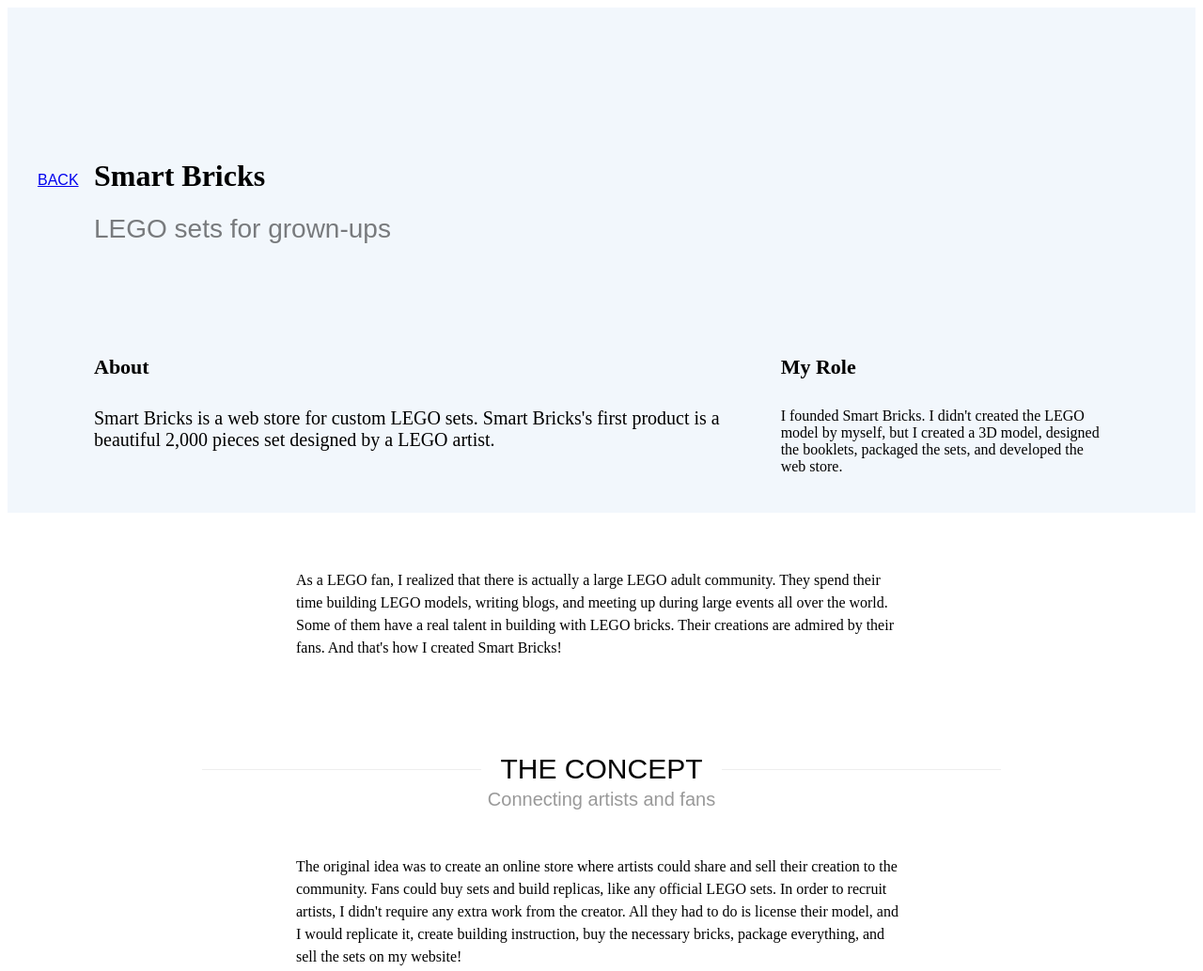
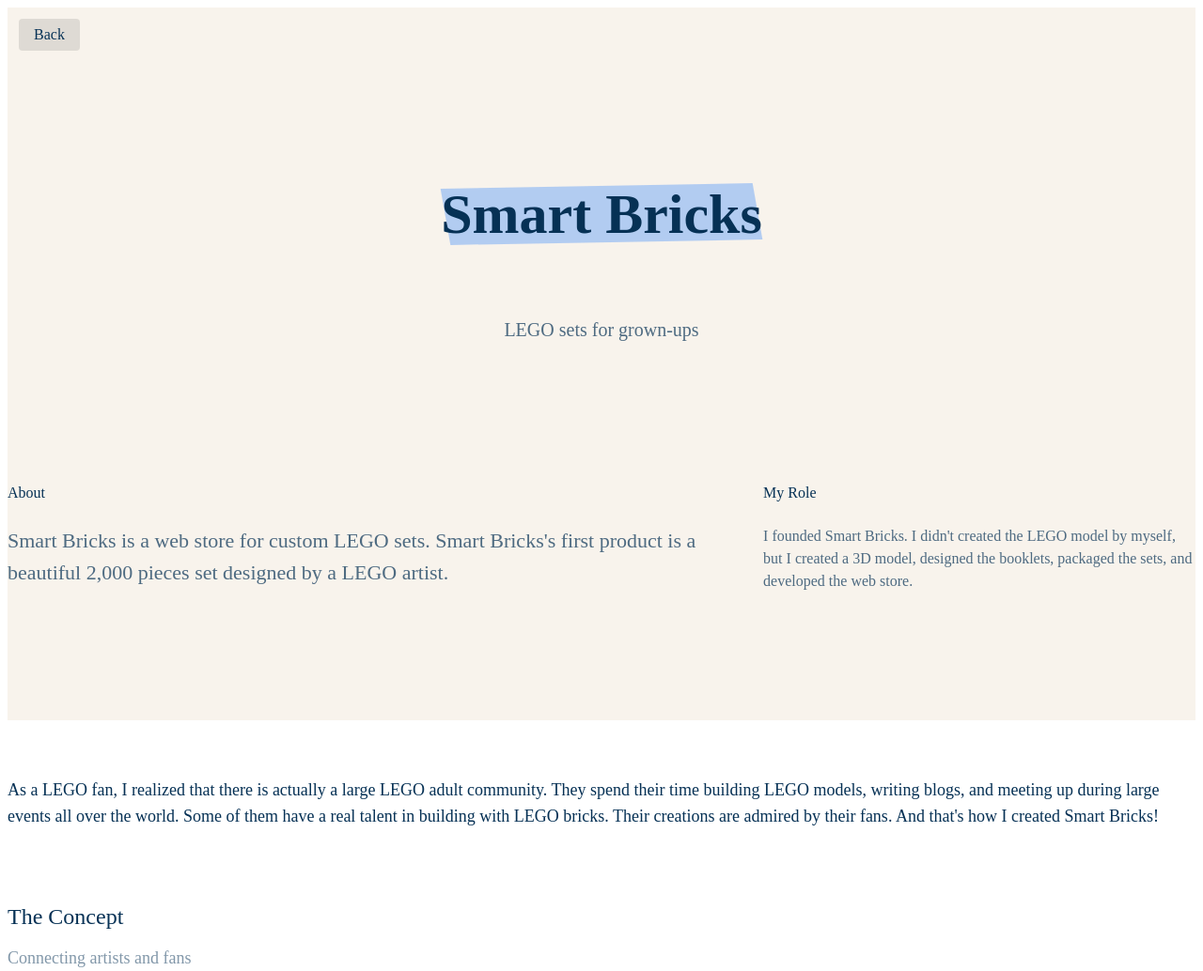
Before and after one commit to JordanVincent/jordan-vincent.com, a Gatsby site: page /projects/smart-bricks in a window 1280 px wide. Shown: the top 1034 px of the page at 94% size. Built offline with nearby package versions, Linux system fonts and the light colour scheme; Gatsby itself is replaced by a stand-in of ours.

Commit message:
Improve header

```diff
--- /dev/null
+++ b/src/components/projects/Bleed.js
@@ -0,0 +1,7 @@
+import React from 'react';
+
+import './Bleed.scss';
+
+export default function Bleed({ children }) {
+  return <div className="projects/Bleed">{children}</div>;
+}
--- /dev/null
+++ b/src/components/projects/Bleed.scss
@@ -0,0 +1,9 @@
+$screen-sm-min: 768px;
+
+.projects\/Bleed {
+  margin: 0 calc((var(--article-width) - var(--article-bleed-width)) / 2);
+
+  @media (max-width: $screen-sm-min) {
+    margin: 0;
+  }
+}
--- /dev/null
+++ b/src/components/projects/Header.js
@@ -0,0 +1,66 @@
+import React from 'react';
+import { Link } from 'gatsby';
+import classnames from 'classnames';
+
+import { Tall } from 'components/Spacing';
+
+import Bleed from './Bleed';
+
+import './Header.scss';
+
+export default function Header({
+  title,
+  subtitle,
+  backgroundColor = '#F8F3EC',
+  about,
+  role,
+}) {
+  const isBackgroundDark = false;
+
+  return (
+    <header
+      className={classnames('projects/Header', {
+        'projects/Header--dark': isBackgroundDark,
+      })}
+      style={{ backgroundColor }}
+    >
+      <Tall desktop={140} mobile={40} />
+      <Link to="/" className="projects/Header__back-link">
+        Back
+      </Link>
+
+      <div className="projects/Header__container">
+        <Bleed>
+          <h1
+            className="projects/Header__title"
+            style={isBackgroundDark ? { color: backgroundColor } : {}}
+          >
+            <div className="projects/Header__title-inner">
+              <div className="projects/Header__title-text">{title}</div>
+            </div>
+          </h1>
+
+          <Tall desktop={32} mobile={32} />
+          <div className="projects/Header__subtitle">{subtitle}</div>
+          <Tall desktop={140} mobile={60} />
+
+          <div className="projects/Header__context">
+            <div className="projects/Header__about">
+              <h2 className="projects/Header__about-title">About</h2>
+              <Tall desktop={12} mobile={12} />
+              <div className="projects/Header__about-text">{about}</div>
+            </div>
+            {role && (
+              <div className="projects/Header__role">
+                <h2 className="projects/Header__role-title">My Role</h2>
+                <Tall desktop={12} mobile={12} />
+                <div className="projects/Header__role-text">{role}</div>
+              </div>
+            )}
+          </div>
+        </Bleed>
+      </div>
+      <Tall desktop={80} mobile={80} />
+    </header>
+  );
+}
--- /dev/null
+++ b/src/components/projects/Header.scss
@@ -0,0 +1,156 @@
+// TODO remove
+$article-width: 1080px;
+$link-color: blue;
+$screen-sm-min: 768px;
+
+$font-size-base: 16px;
+$line-height-base: 1.6;
+$font-family-serif: 'PT Serif', serif;
+$font-family-sans-serif: 'PT Sans', sans-serif;
+$font-family-sans-narrow: 'PT Sans Narrow', sans-serif;
+$font-family-base: $font-family-serif;
+$headings-font-family: $font-family-sans-serif;
+
+.projects\/Header {
+  &__container {
+    width: var(--article-width);
+    margin-left: auto;
+    margin-right: auto;
+  }
+
+  &--dark {
+    color: rgba(255, 255, 255, 0.8);
+
+    .projects\/Header__back-link {
+      color: rgba(255, 255, 255, 0.4);
+    }
+
+    .projects\/Header__title-back {
+      background-color: white;
+      opacity: 1;
+      top: -10px;
+      bottom: -10px;
+      right: -10px;
+      left: -10px;
+    }
+  }
+
+  &__title {
+    font-family: 'Permanent Marker', cursive;
+    font-size: 60px;
+    line-height: 60px;
+    color: #063155;
+    text-align: center;
+
+    &-inner {
+      position: relative;
+      max-width: 600px;
+      display: inline-block;
+
+      &::before {
+        content: '';
+        position: absolute;
+        top: 0;
+        left: 5px;
+        right: 5px;
+        bottom: 0;
+        background-color: #6ea5f8;
+        opacity: 0.5;
+        z-index: 0;
+        transform: skew(10deg, -1deg);
+      }
+    }
+
+    &-text {
+      position: relative;
+      z-index: 1;
+    }
+  }
+
+  &__subtitle {
+    opacity: 0.7;
+    font-size: 20px;
+    text-align: center;
+    font-family: var(--monospace-font-family);
+  }
+
+  &__context {
+    display: flex;
+  }
+
+  &__about {
+    flex: 1.618 1.618 0;
+    min-width: 0;
+  }
+
+  &__role {
+    flex: 1 1 0;
+    min-width: 0;
+    margin-left: 60px;
+  }
+
+  &__about-title,
+  &__role-title {
+    font-size: var(--base-font-size);
+    line-height: var(--base-line-height);
+    font-weight: 500;
+  }
+
+  &__about-text {
+    line-height: 34px;
+    font-size: 22px;
+    opacity: 0.7;
+    margin-bottom: 60px;
+  }
+
+  &__role-text {
+    line-height: 24px;
+    opacity: 0.7;
+  }
+
+  &__back-link {
+    position: fixed;
+    top: 20px;
+    left: 20px;
+    text-decoration: none;
+    background-color: rgba(0, 0, 0, 0.1);
+    padding: 8px 16px;
+    border-radius: 4px;
+    color: inherit;
+
+    &:hover {
+      background-color: rgba(0, 0, 0, 0.2);
+      transition: background-color 0.2s;
+    }
+  }
+
+  @media (max-width: $screen-sm-min) {
+    &__container {
+      width: auto;
+      margin-left: 20px;
+      margin-right: 20px;
+    }
+
+    &__subtitle {
+      font-size: 24px;
+    }
+
+    &__context {
+      display: block;
+    }
+
+    &__role {
+      margin: 0;
+    }
+
+    &__about-text {
+      font-size: $font-size-base;
+    }
+
+    &__about-title,
+    &__role-title {
+      font-size: 18px;
+      margin-top: 60px;
+    }
+  }
+}
--- a/src/components/projects/utils.js
+++ b/src/components/projects/utils.js
@@ -1,9 +1,9 @@
 import React from 'react';
-import { Link } from 'gatsby';
-import classnames from 'classnames';
 
-import { Tall } from 'components/Spacing';
 import IndexFooter from 'components/Index/Footer';
+
+import Header from './Header';
+import Bleed from './Bleed';
 
 import './utils.scss';
 
@@ -13,14 +13,10 @@
 
 export function SectionHeading({ title, subtitle }) {
   return (
-    <Bleed>
-      <div className="projects/SectionHeading">
-        <h2 className="projects/SectionHeading__title">
-          <span className="projects/SectionHeading__title-inner">{title}</span>
-        </h2>
-        <p className="projects/SectionHeading__subtitle">{subtitle}</p>
-      </div>
-    </Bleed>
+    <div className="projects/SectionHeading">
+      <h2 className="projects/SectionHeading__title">{title}</h2>
+      <p className="projects/SectionHeading__subtitle">{subtitle}</p>
+    </div>
   );
 }
 
@@ -55,9 +51,12 @@
   );
 }
 
-export function Distribute({ children }) {
+export function Distribute({ children, childrenPerRow = 3 }) {
   return (
-    <div className="projects/Distribute">
+    <div
+      className="projects/Distribute"
+      style={{ gridTemplateColumns: `repeat(${childrenPerRow}, 1fr)` }}
+    >
       {React.Children.map(children, (child, index) => (
         <div className="projects/Distribute__child" key={index}>
           {child}
@@ -67,50 +66,18 @@
   );
 }
 
-export function Bleed({ children }) {
-  return <div className="projects/Bleed">{children}</div>;
+export function Footer() {
+  return <IndexFooter />;
 }
 
-export function Header({ title, subtitle, backgroundColor, about, role }) {
-  const isCoverDark = false;
-
+export function Article({ children, ...rest }) {
   return (
-    <header
-      className={classnames('projects/Header', {
-        'projects/Header--dark': isCoverDark,
-      })}
-      style={{ backgroundColor }}
-    >
-      <Tall desktop={140} mobile={40} />
-      <div className="projects/Header__container">
-        <h1 className="projects/Header__title">
-          {title}{' '}
-          <Link to="/" className="projects/Header__back-link">
-            Back
-          </Link>
-        </h1>
-        <div className="projects/Header__subtitle">{subtitle}</div>
-        <Tall desktop={100} mobile={60} />
-        <div className="projects/Header__context">
-          <div className="projects/Header__about">
-            <h2 className="projects/Header__about-title">About</h2>
-            <Tall desktop={12} mobile={12} />
-            <div className="projects/Header__about-text">{about}</div>
-          </div>
-          {role && (
-            <div className="projects/Header__role">
-              <h2 className="projects/Header__role-title">My Role</h2>
-              <Tall desktop={12} mobile={12} />
-              <div className="projects/Header__role-text">{role}</div>
-            </div>
-          )}
-        </div>
-      </div>
-      <Tall desktop={40} mobile={40} />
-    </header>
+    <article className="projects/Article">
+      <Header {...rest} />
+      <section className="projects/Article__inner">{children}</section>
+      <IndexFooter />
+    </article>
   );
 }
 
-export function Footer() {
-  return <IndexFooter />;
-}
+export { Bleed };
--- a/src/components/projects/utils.scss
+++ b/src/components/projects/utils.scss
@@ -1,3 +1,4 @@
+// TODO remove
 $article-width: 1080px;
 $link-color: blue;
 $screen-sm-min: 768px;
@@ -11,58 +12,29 @@
 $headings-font-family: $font-family-sans-serif;
 
 .projects\/Paragraph {
-  line-height: 24px;
-  margin: 20px 0;
+  line-height: 28px;
+  font-size: 18px;
+  margin: 28px 0;
+
+  ul {
+    list-style: disc;
+    padding-left: 20px;
+    margin: 8px 0;
+  }
 }
 
 .projects\/SectionHeading {
-  text-align: center;
-  margin: 100px 0 50px 0;
+  margin: 80px 0 40px 0;
 
   &__title {
-    margin: 0;
-    position: relative;
-
-    &:before {
-      content: '';
-      position: absolute;
-      width: 100%;
-      height: 1px;
-      background-color: #eee;
-      top: 50%;
-      left: 0;
-      z-index: -1;
-    }
-  }
-
-  &__title-inner {
-    font-family: $font-family-sans-narrow;
-    text-transform: uppercase;
-    font-size: 30px;
-    font-weight: normal;
-    background-color: white;
-    padding: 0 20px;
+    font-weight: 500;
+    font-size: 24px;
   }
 
   &__subtitle {
-    font-family: $font-family-sans-serif;
-    margin-bottom: 0;
-    color: #999;
-    width: 50%;
-    font-size: 20px;
-    margin: 5px auto 30px auto;
-    line-height: 1;
-  }
-
-  @media (max-width: $screen-sm-min) {
-    &__title {
-      font-size: 2em;
-    }
-
-    &__subtitle {
-      font-size: 1.3em;
-      width: 90%;
-    }
+    opacity: 0.5;
+    font-size: 18px;
+    margin-top: 8px;
   }
 }
 
@@ -85,12 +57,11 @@
   }
 
   &__caption {
-    font-family: $font-family-sans-serif;
-    color: #999;
-    margin-top: 15px;
+    opacity: 0.5;
+    margin-top: 20px;
     max-width: 250px;
-    font-size: 0.9em;
-    line-height: 1.4;
+    font-size: 14px;
+    line-height: 20px;
   }
 
   &__browser-frame {
@@ -145,125 +116,26 @@
 }
 
 .projects\/Distribute {
-  display: flex;
-  margin: 0 16px;
+  display: grid;
+  gap: 32px;
 
-  &__child {
-    flex: 1 1 0;
-    min-width: 0;
-    margin: 0 16px;
+  @media (max-width: $screen-sm-min) {
+    display: block;
+  }
+}
+
+.projects\/Article {
+  color: #063155;
+
+  &__inner {
+    width: var(--article-width);
+    margin: 60px auto;
   }
 
   @media (max-width: $screen-sm-min) {
-    display: block;
-    margin: 0;
-
-    &__child {
-      margin: 0;
+    &__inner {
+      width: auto;
+      margin: 40px 16px;
     }
   }
 }
-
-.projects\/Bleed {
-  margin: 0 -100px;
-
-  @media (max-width: $screen-sm-min) {
-    margin: 0;
-  }
-}
-
-.projects\/Header {
-  &__container {
-    width: $article-width;
-    margin-left: auto;
-    margin-right: auto;
-  }
-
-  &--dark {
-    color: rgba(255, 255, 255, 0.8);
-
-    .projects\/Header__back-link {
-      color: rgba(255, 255, 255, 0.4);
-    }
-  }
-
-  &__title {
-    position: relative;
-  }
-
-  &__subtitle {
-    font-family: $headings-font-family;
-    opacity: 0.5;
-    font-size: 28px;
-  }
-
-  &__context {
-    display: flex;
-  }
-
-  &__about {
-    flex: 2 2 0;
-    min-width: 0;
-  }
-
-  &__role {
-    flex: 1 1 0;
-    min-width: 0;
-    margin-left: 32px;
-  }
-
-  &__about-title,
-  &__role-title {
-    font-size: 22px;
-  }
-
-  &__about-text {
-    font-size: 20px;
-  }
-
-  &__back-link {
-    position: absolute;
-    left: -60px;
-    bottom: 5px;
-    font-size: 16px;
-    text-transform: uppercase;
-    font-weight: normal;
-    font-family: $font-family-sans-narrow;
-  }
-
-  @media (max-width: $screen-sm-min) {
-    &__container {
-      width: auto;
-      margin-left: 20px;
-      margin-right: 20px;
-    }
-
-    &__subtitle {
-      font-size: 24px;
-    }
-
-    &__context {
-      display: block;
-    }
-
-    &__role {
-      margin: 0;
-    }
-
-    &__about-text {
-      font-size: $font-size-base;
-    }
-
-    &__about-title,
-    &__role-title {
-      font-size: 18px;
-      margin-top: 60px;
-    }
-
-    &__back-link {
-      position: relative;
-      left: auto;
-      bottom: auto;
-    }
-  }
-}
--- a/src/overrides.scss
+++ b/src/overrides.scss
@@ -18,6 +18,8 @@
   --column-width: 250px;
   --gutter: 40px;
   --page-width: calc(var(--column-width) * 3 + var(--gutter) * 2);
+  --article-width: 600px;
+  --article-bleed-width: 1000px;
 
   --monospace-font-family: 'Source Code Pro', monospace;
 
--- a/src/pages/projects/smart-bricks.js
+++ b/src/pages/projects/smart-bricks.js
@@ -6,8 +6,7 @@
   Bleed,
   SectionHeading,
   Paragraph,
-  Header,
-  Footer,
+  Article,
 } from 'components/projects/utils';
 
 import bookletOpenImage from 'assets/projects/smart-bricks/smart-bricks-booklet-open.jpg';
@@ -21,21 +20,18 @@
 
 export default function SmartBricks() {
   return (
-    <React.Fragment>
-      <Header
+    <Article
       title="Smart Bricks"
       subtitle="LEGO sets for grown-ups"
       about="Smart Bricks is a web store for custom LEGO sets. Smart Bricks's first product is a beautiful 2,000 pieces set designed by a LEGO artist."
       role="I founded Smart Bricks. I didn't created the LEGO model by myself, but I created a 3D model, designed the booklets, packaged the sets, and developed the web store."
-        backgroundColor="#F2F7FC"
-      />
-      <section className="project__container">
+    >
       <Paragraph>
         As a LEGO fan, I realized that there is actually a large LEGO adult
         community. They spend their time building LEGO models, writing blogs,
-          and meeting up during large events all over the world. Some of them
-          have a real talent in building with LEGO bricks. Their creations are
-          admired by their fans. And that's how I created Smart Bricks!
+        and meeting up during large events all over the world. Some of them have
+        a real talent in building with LEGO bricks. Their creations are admired
+        by their fans. And that's how I created Smart Bricks!
       </Paragraph>
 
       <SectionHeading
@@ -45,12 +41,12 @@
 
       <Paragraph>
         The original idea was to create an online store where artists could
-          share and sell their creation to the community. Fans could buy sets
-          and build replicas, like any official LEGO sets. In order to recruit
-          artists, I didn't require any extra work from the creator. All they
-          had to do is license their model, and I would replicate it, create
-          building instruction, buy the necessary bricks, package everything,
-          and sell the sets on my website!
+        share and sell their creation to the community. Fans could buy sets and
+        build replicas, like any official LEGO sets. In order to recruit
+        artists, I didn't require any extra work from the creator. All they had
+        to do is license their model, and I would replicate it, create building
+        instruction, buy the necessary bricks, package everything, and sell the
+        sets on my website!
       </Paragraph>
 
       <Figure src={conceptImage} alt="Smart Bricks' concept" />
@@ -61,18 +57,18 @@
       />
 
       <Paragraph>
-          I reached out to artists in order to license and sell their creations.
-          I signed an agreement with the Spanish artist Ricardo Valero, widely
-          known as Valgarise. His work is astonishing, look for yourself:
+        I reached out to artists in order to license and sell their creations. I
+        signed an agreement with the Spanish artist Ricardo Valero, widely known
+        as Valgarise. His work is astonishing, look for yourself:
       </Paragraph>
 
       <Figure src={houseImage} alt="Smart Bricks' Magic House" />
 
       <Paragraph>
-          We decided to start with one of its best creation: The Magic House.
-          This model is a beautiful 2,000 pieces Victorian house, home of an
-          intriguing magician. When peeking through the windows the visitor can
-          see a strange magic shop filled with secrets.
+        We decided to start with one of its best creation: The Magic House. This
+        model is a beautiful 2,000 pieces Victorian house, home of an intriguing
+        magician. When peeking through the windows the visitor can see a strange
+        magic shop filled with secrets.
       </Paragraph>
       <Paragraph>
         The rear side is open to unveil the apartments of a charming lady. The
@@ -91,10 +87,10 @@
 
       <Paragraph>
         It was my first time completing such a large project, stretching from
-          the initial idea, all the way to an actual product ready to be
-          shipped! I created the 3D model using the 3D software Blender. After
-          creating each individual LEGO brick, I built a digital model step by
-          step to create the instruction.
+        the initial idea, all the way to an actual product ready to be shipped!
+        I created the 3D model using the 3D software Blender. After creating
+        each individual LEGO brick, I built a digital model step by step to
+        create the instruction.
       </Paragraph>
 
       <Bleed>
@@ -106,12 +102,11 @@
 
       <Paragraph>
         The resulting building instructions is a 44 pages booklet that is easy
-          to follow. Then, I ordered all the LEGO parts needed to build the
-          first 10 models. Meaning, I bought nearly 20,000 pieces! After I
-          received all the pieces that I ordered around the world (some pieces
-          where very hard to get), I packaged everything, setup the online
-          store, and waited. And waited... The irony is that I never sold any
-          set!
+        to follow. Then, I ordered all the LEGO parts needed to build the first
+        10 models. Meaning, I bought nearly 20,000 pieces! After I received all
+        the pieces that I ordered around the world (some pieces where very hard
+        to get), I packaged everything, setup the online store, and waited. And
+        waited... The irony is that I never sold any set!
       </Paragraph>
 
       <Bleed>
@@ -124,13 +119,10 @@
 
       <Paragraph>
         When I think back, it makes me laugh! If I had to start again, I would
-          do everything differently. First, reaching out to potential customers
-          to validate the idea and the market size; and second, use a lean
-          approach to reduce risks by starting with a small product, as a proof
-          of concept.
+        do everything differently. First, reaching out to potential customers to
+        validate the idea and the market size; and second, use a lean approach
+        to reduce risks by starting with a small product, as a proof of concept.
       </Paragraph>
-      </section>
-      <Footer />
-    </React.Fragment>
+    </Article>
   );
 }
```
Also changed, not shown: src/pages/projects/goggles.js (+59 -62 lines), src/pages/projects/styles.scss (+0 -12 lines). Lines whose indentation alone changed are shown as unchanged.
